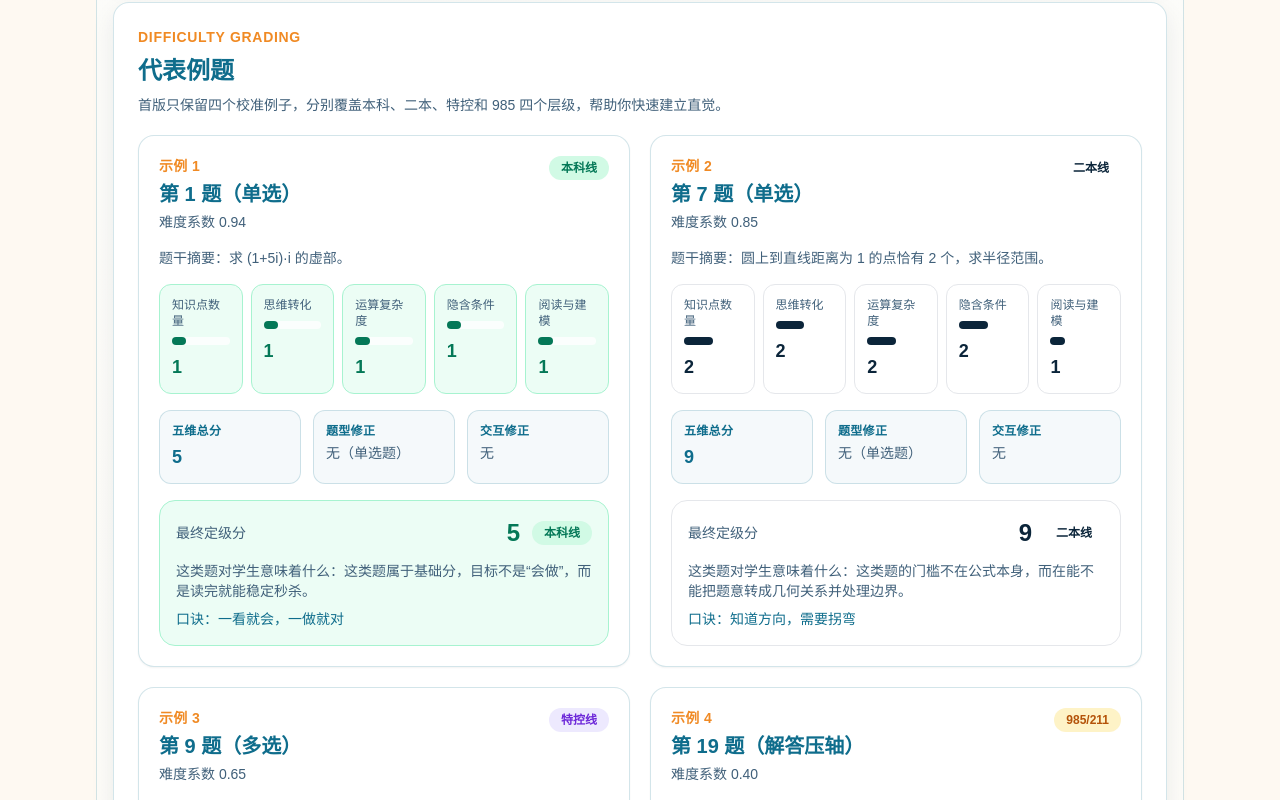
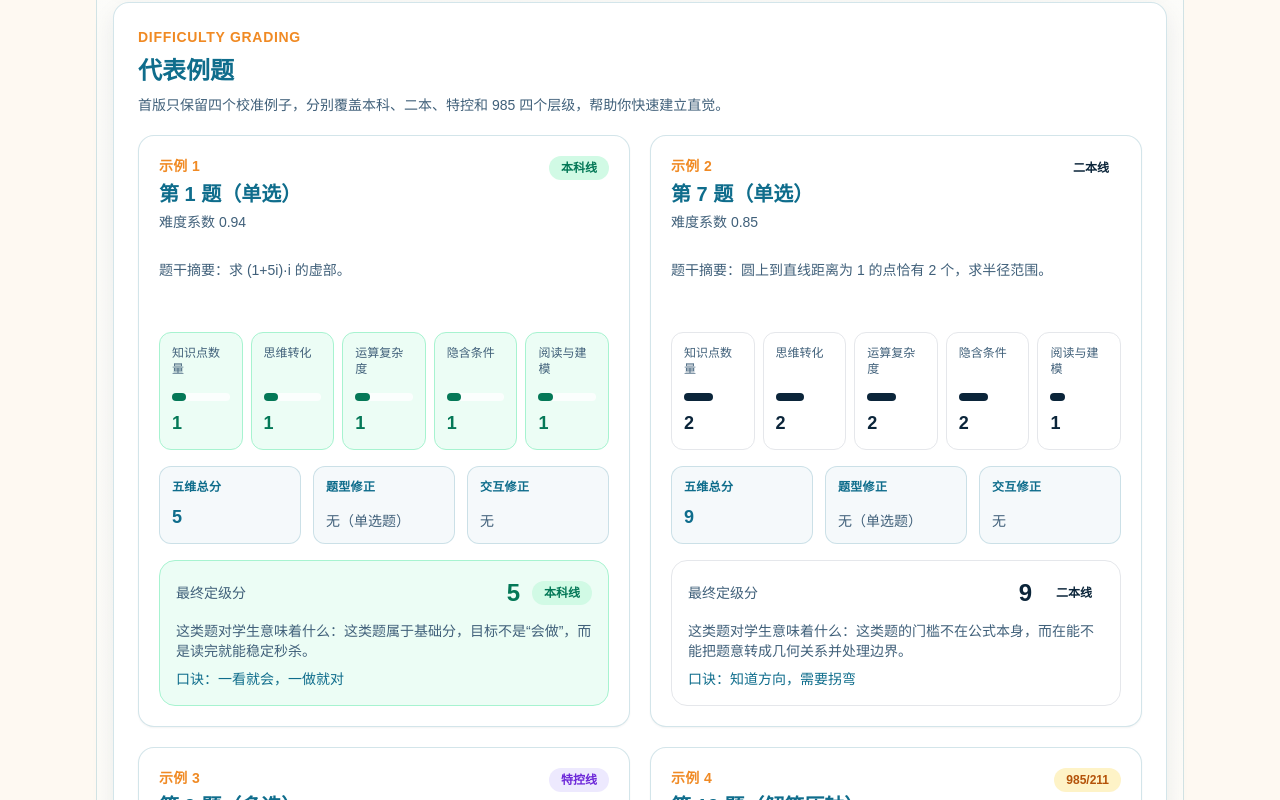
Before and after one commit to Jiancanguang/gaozhong-math-learning, a Next.js app: page /gaokao-system/difficulty-grading in a window 1280 px wide. Shown: the part 4460-5260 px from the top of the page. Built offline with nearby package versions, Linux system fonts and the light colour scheme; no server answers.

Commit message:
Align difficulty grading example cards

```diff
--- a/app/gaokao-system/difficulty-grading/page.tsx
+++ b/app/gaokao-system/difficulty-grading/page.tsx
@@ -102,9 +102,9 @@ function ExampleCard({ example }: { example: ExampleCase }) {
   const level = levelReferences[example.level];
 
   return (
-    <article className="rounded-2xl border border-[var(--gs-line)] bg-white p-5 shadow-sm">
-      <div className="flex flex-wrap items-start justify-between gap-3">
-        <div>
+    <article className="flex h-full flex-col rounded-2xl border border-[var(--gs-line)] bg-white p-5 shadow-sm">
+      <div className="flex min-h-[5.5rem] items-start justify-between gap-3">
+        <div className="min-w-0 flex-1 pr-2">
           <p className="text-sm font-semibold uppercase tracking-wide text-[var(--gs-accent)]">{example.title}</p>
           <h3 className="mt-1 text-xl font-semibold text-[var(--gs-primary)]">{example.position}</h3>
           <p className="mt-1 text-sm text-[var(--gs-muted)]">{example.difficultyFactor}</p>
@@ -112,16 +112,16 @@ function ExampleCard({ example }: { example: ExampleCase }) {
         <LevelBadge levelKey={example.level} />
       </div>
 
-      <p className="mt-4 text-sm text-[var(--gs-muted)]">{example.prompt}</p>
+      <p className="mt-4 min-h-[3.5rem] text-sm text-[var(--gs-muted)]">{example.prompt}</p>
 
-      <div className="mt-4 grid gap-2 sm:grid-cols-2 lg:grid-cols-5">
+      <div className="mt-4 grid auto-rows-fr gap-2 sm:grid-cols-2 lg:grid-cols-5">
         {example.dimensions.map((dimension) => (
           <div
             key={dimension.name}
-            className={`rounded-xl border px-3 py-3 ${styles.soft} ${styles.border}`}
+            className={`flex h-full flex-col rounded-xl border px-3 py-3 ${styles.soft} ${styles.border}`}
           >
-            <p className="text-xs font-medium text-[var(--gs-muted)]">{dimension.name}</p>
-            <div className="mt-2 h-2 rounded-full bg-white/80">
+            <p className="min-h-[3rem] text-xs font-medium text-[var(--gs-muted)]">{dimension.name}</p>
+            <div className="mt-auto h-2 rounded-full bg-white/80">
               <div
                 className={`h-2 rounded-full bg-current ${styles.text}`}
                 style={{ width: scoreWidths[dimension.score] }}
@@ -132,22 +132,22 @@ function ExampleCard({ example }: { example: ExampleCase }) {
         ))}
       </div>
 
-      <div className="mt-4 grid gap-3 md:grid-cols-3">
-        <div className="rounded-xl border border-[var(--gs-line)] bg-[rgba(15,109,140,0.04)] p-3">
+      <div className="mt-4 grid auto-rows-fr gap-3 md:grid-cols-3">
+        <div className="flex h-full flex-col rounded-xl border border-[var(--gs-line)] bg-[rgba(15,109,140,0.04)] p-3">
           <p className="text-xs font-semibold uppercase tracking-wide text-[var(--gs-primary)]">五维总分</p>
-          <p className="mt-1 text-lg font-semibold text-[var(--gs-primary)]">{example.baseScore}</p>
+          <p className="mt-auto pt-2 text-lg font-semibold text-[var(--gs-primary)]">{example.baseScore}</p>
         </div>
-        <div className="rounded-xl border border-[var(--gs-line)] bg-[rgba(15,109,140,0.04)] p-3">
+        <div className="flex h-full flex-col rounded-xl border border-[var(--gs-line)] bg-[rgba(15,109,140,0.04)] p-3">
           <p className="text-xs font-semibold uppercase tracking-wide text-[var(--gs-primary)]">题型修正</p>
-          <p className="mt-1 text-sm text-[var(--gs-muted)]">{example.typeAdjustment}</p>
+          <p className="mt-auto pt-2 text-sm text-[var(--gs-muted)]">{example.typeAdjustment}</p>
         </div>
-        <div className="rounded-xl border border-[var(--gs-line)] bg-[rgba(15,109,140,0.04)] p-3">
+        <div className="flex h-full flex-col rounded-xl border border-[var(--gs-line)] bg-[rgba(15,109,140,0.04)] p-3">
           <p className="text-xs font-semibold uppercase tracking-wide text-[var(--gs-primary)]">交互修正</p>
-          <p className="mt-1 text-sm text-[var(--gs-muted)]">{example.interactionAdjustment}</p>
+          <p className="mt-auto pt-2 text-sm text-[var(--gs-muted)]">{example.interactionAdjustment}</p>
         </div>
       </div>
 
-      <div className={`mt-4 rounded-2xl border px-4 py-4 ${styles.soft} ${styles.border}`}>
+      <div className={`mt-4 flex flex-1 flex-col rounded-2xl border px-4 py-4 ${styles.soft} ${styles.border}`}>
         <div className="flex flex-wrap items-center justify-between gap-3">
           <p className="text-sm font-medium text-[var(--gs-muted)]">最终定级分</p>
           <div className="flex flex-wrap items-center gap-3">
```
